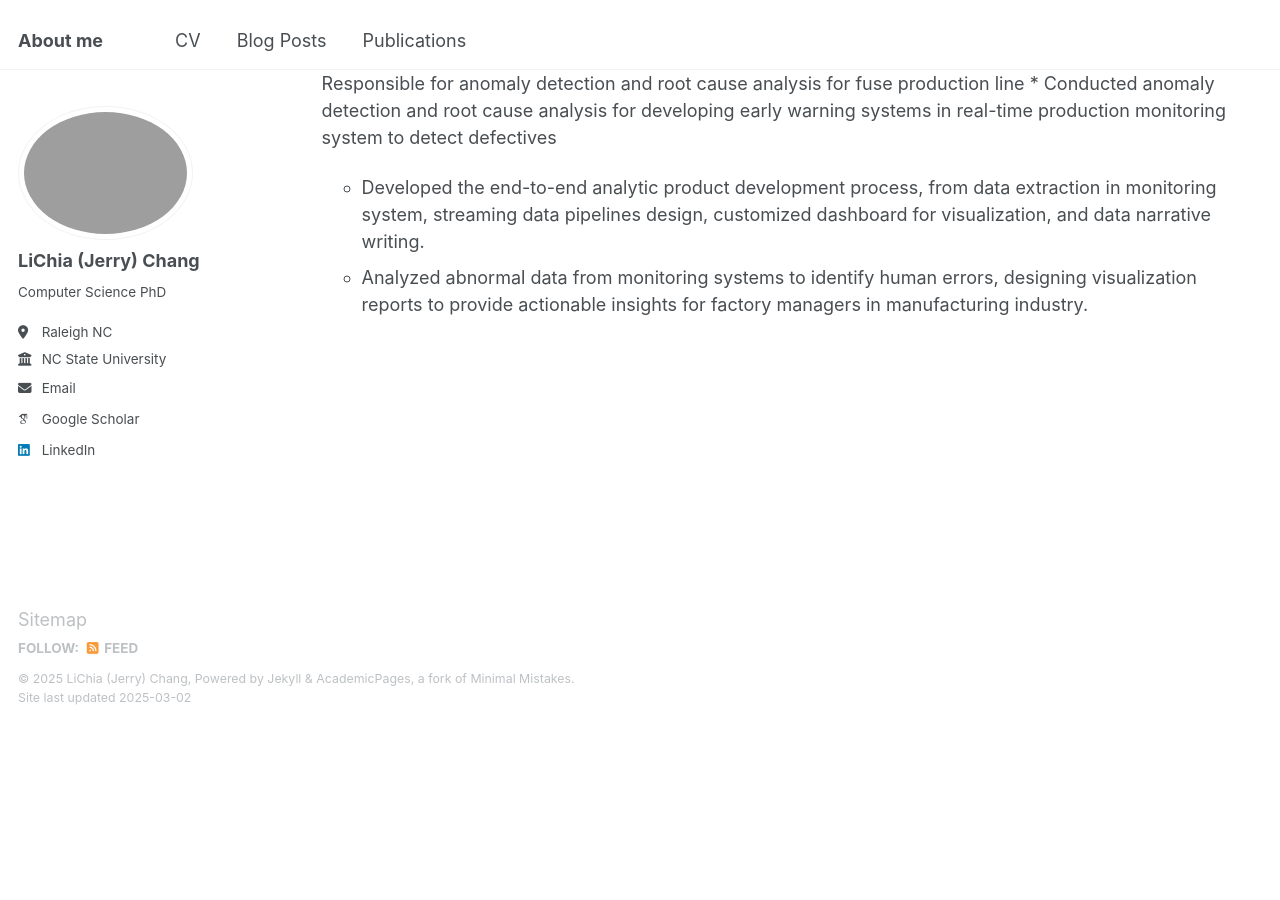
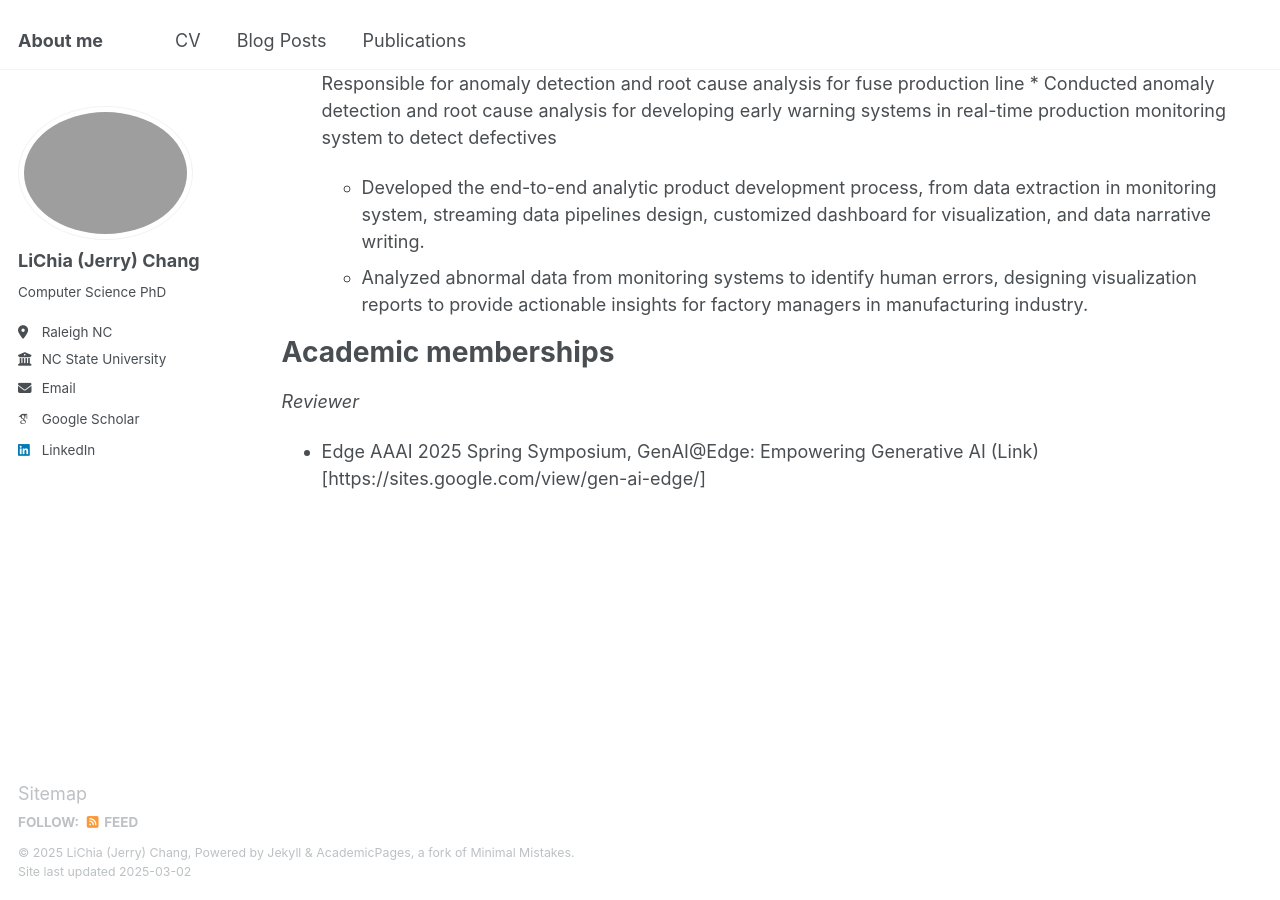
Before and after one commit to lichchang/lichchang.github.io, a Jekyll site: the page built from _pages/cv.md, in a window 1280 px wide and 900 px high, scrolled down 1040 px. Built offline with Jekyll 4.4.1, drawn with Linux system fonts in a browser that asks for light colours; some web fonts are replaced; before the commit the page ends 1765 px from its top, so only the background shows below that.

Commit message:
Update cv.md

```diff
--- a/_pages/cv.md
+++ b/_pages/cv.md
@@ -41,3 +41,9 @@ Work experience
   ­* Conducted anomaly detection and root cause analysis for developing early warning systems in real-time production monitoring system to detect defectives
   * Developed the end-to-end analytic product development process, from data extraction in monitoring system, streaming data pipelines design, customized dashboard for visualization, and data narrative writing.
   * Analyzed abnormal data from monitoring systems to identify human errors, designing visualization reports to provide actionable insights for factory managers in manufacturing industry.
+
+
+Academic memberships
+======
+_Reviewer_
+* Edge AAAI 2025 Spring Symposium, GenAI@Edge: Empowering Generative AI (Link)[https://sites.google.com/view/gen-ai-edge/]
```
